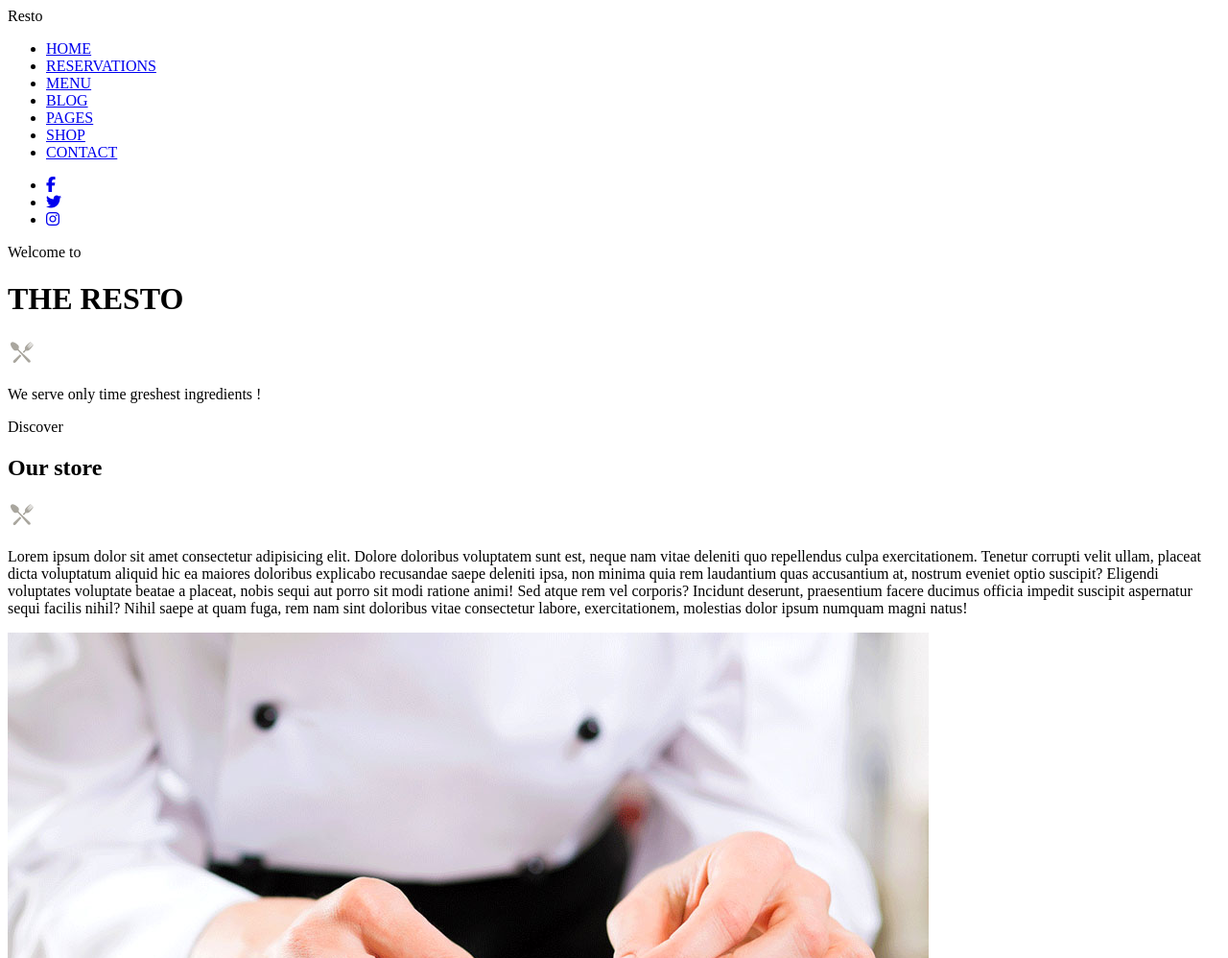
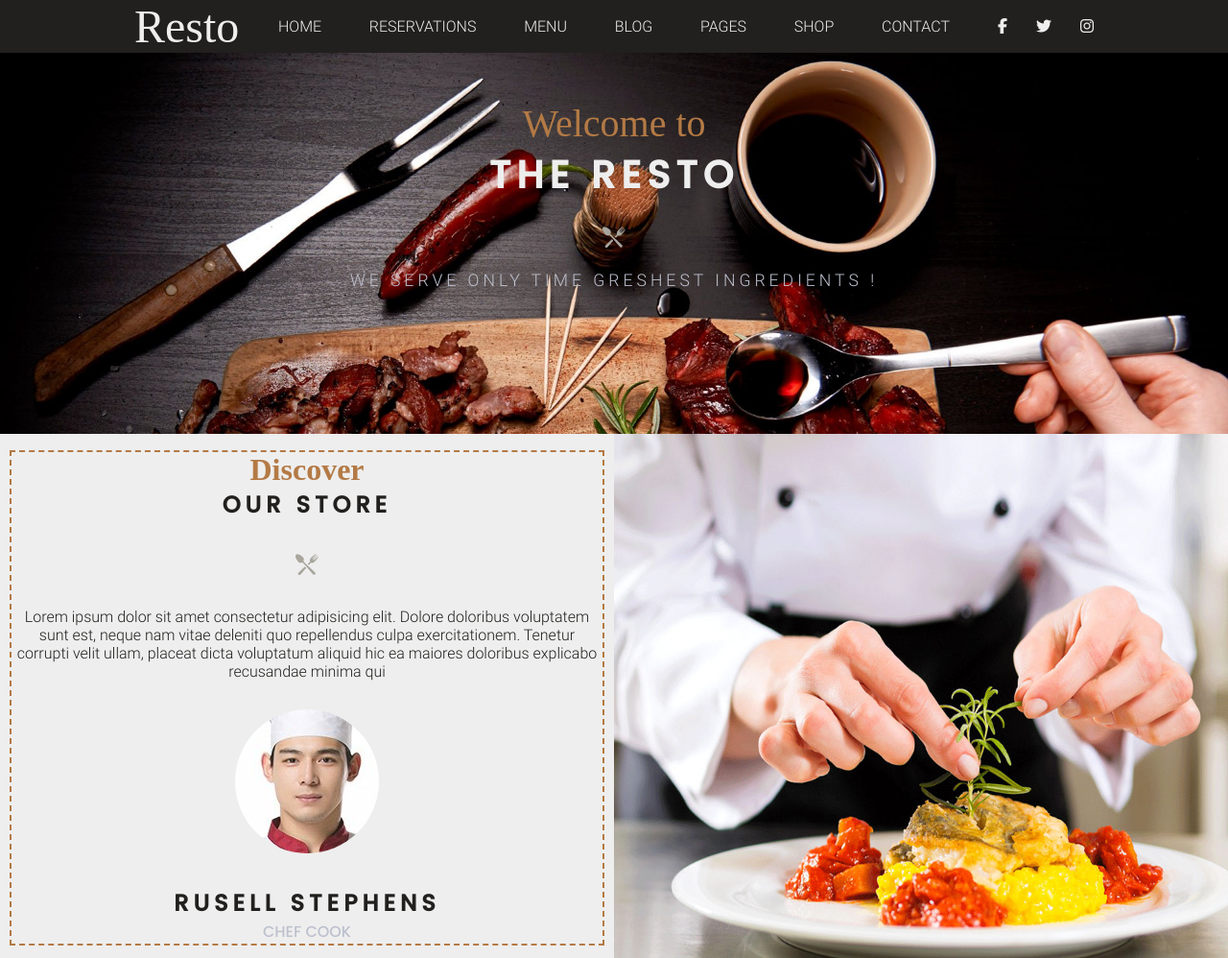
Before and after one commit to Arnaud-GAFFAN/Resto, a plain HTML site: page index.html in a window 1280 px wide. Shown: the top 998 px of the page at 96% size. Drawn offline with Linux system fonts and the light colour scheme; a web font is replaced by a local one.

Commit message:
Fin de la partie en-tête

```diff
--- a/assets/css/_settings.scss
+++ b/assets/css/_settings.scss
@@ -1,4 +1,26 @@
 @font-face {
-    font-family: Allura;
-    src: url();
+  font-family: Allura;
+  src: url(../fonts/Allura/Allura-Regular.ttf);
 }
+@font-face {
+  font-family: Poppins;
+  src: url(../fonts/Poppins/Poppins-Medium.ttf);
+}
+@font-face {
+  font-family: Roboto;
+  src: url(../fonts/Roboto/Roboto-Light.ttf);
+}
+$white1: rgb(238, 238, 238);
+$white2: rgb(189, 193, 206);
+$color3: rgb(180, 122, 69);
+$black: rgb(33, 32, 30);
+
+@mixin flexbox {
+  display: flex;
+  align-items: center;
+}
+@mixin title {
+  color: $white1;
+  text-transform: uppercase;
+  font-family: Poppins;
+}
--- a/assets/css/layout/_header.scss
+++ b/assets/css/layout/_header.scss
@@ -0,0 +1,122 @@
+header {
+
+  nav {
+    max-width: 1000px;
+    margin: auto;
+    @include flexbox;
+    justify-content: space-between;
+    .brand {
+      font-family: Allura;
+      font-size: 3rem;
+      color: $white1;
+      width: 10%;
+    }
+    .nav-options {
+      @include flexbox;
+      justify-content: space-between;
+      width: 70%;
+      a {
+        text-decoration: none;
+        color: $white1;
+        cursor: pointer;
+      }
+    }
+    .social {
+      @include flexbox;
+      justify-content: space-between;
+      width: 10%;
+      i {
+        color: $white1;
+        transition: 0.2s ease-in;
+        cursor: pointer;
+        &:hover {
+          transform: scale(1.3);
+        }
+      }
+    }
+  }
+  .txt-container {
+    @include flexbox;
+    flex-direction: column;
+   padding-top: 50px;
+   padding-bottom: 150px;
+    p:first-child {
+      font-family: Allura;
+      font-size: 2.5rem;
+      color: $color3;
+    }
+    h1 {
+      font-family: Poppins;
+      letter-spacing: 6px;
+      font-size: 2.5rem;
+    }
+    img {
+      margin: 20px 0;
+      & + p {
+        color: $white2;
+        text-transform: uppercase;
+        font-size: 1.1rem;
+        letter-spacing: 4px;
+      }
+    }
+  }
+  .header-end {
+    background: $white1;
+    @include flexbox;
+    height: 550px;
+    .left-part-container {
+        width: 50%;
+      padding: 10px;
+      .left-part {
+        @include flexbox;
+        flex-direction: column;
+        border: 2px dashed $color3;
+        p:first-child {
+          color: $color3;
+          font-family: Allura;
+          font-size: 2rem;
+          font-weight: bold;
+        }
+        h2 {
+          @include title;
+          letter-spacing: 5px;
+          color: $black;
+        }
+        img {
+          margin: 30px 0;
+          & + p {
+            text-align: center;
+            color: $black;
+          }
+        }
+      }
+      .chef{
+        @include flexbox;
+        flex-direction: column;
+        justify-content: center;
+        img{
+            border-radius: 50%;
+        }
+        .description{
+            @include flexbox;
+            flex-direction: column;
+            justify-content: center;
+            p{
+                color: $white2;
+                text-transform: uppercase;
+                font-family: Poppins;
+            }
+        }
+      }
+    }
+    .right-part{
+
+       width: 50%;
+       height: 100%;
+       img{
+        width: 100%;
+        height:100%;
+       }
+    }
+  }
+}
--- a/assets/css/style.scss
+++ b/assets/css/style.scss
@@ -0,0 +1,18 @@
+@import "./settings";
+
+* {
+  margin: 0;
+  padding: 0;
+  box-sizing: border-box;
+  list-style: none;
+}
+
+body {
+  font-family: Roboto;
+  background: $black;
+  min-height: 100vh;
+  color: $white1
+}
+
+
+@import "./layout/header";
--- a/index.html
+++ b/index.html
@@ -42,7 +42,7 @@
         </ul>
       </nav>
 
-      <div class="txt-container">
+      <div class="txt-container" style="background: url(assets/img/bg-slider-06.jpg)center/cover;">
         <p>Welcome to</p>
         <h1>THE RESTO</h1>
         <img src="assets/img/ic-plate.png" alt="Image" />
@@ -50,6 +50,7 @@
       </div>
 
       <div class="header-end">
+        <div class="left-part-container">
           <div class="left-part">
             <p>Discover</p>
             <h2>Our store</h2>
@@ -58,16 +59,17 @@
               Lorem ipsum dolor sit amet consectetur adipisicing elit. Dolore
               doloribus voluptatem sunt est, neque nam vitae deleniti quo
               repellendus culpa exercitationem. Tenetur corrupti velit ullam,
-            placeat dicta voluptatum aliquid hic ea maiores doloribus explicabo
-            recusandae saepe deleniti ipsa, non minima quia rem laudantium quas
-            accusantium at, nostrum eveniet optio suscipit? Eligendi voluptates
-            voluptate beatae a placeat, nobis sequi aut porro sit modi ratione
-            animi! Sed atque rem vel corporis? Incidunt deserunt, praesentium
-            facere ducimus officia impedit suscipit aspernatur sequi facilis
-            nihil? Nihil saepe at quam fuga, rem nam sint doloribus vitae
-            consectetur labore, exercitationem, molestias dolor ipsum numquam
-            magni natus!
+              placeat dicta voluptatum aliquid hic ea maiores doloribus
+              explicabo recusandae minima qui
             </p>
+            <div class="chef">
+              <div><img src="./assets/img/avatar-01.jpg" alt="Le chef" /></div>
+              <div class="description">
+                <h2>Rusell Stephens</h2>
+                <p>chef cook</p>
+              </div>
+            </div>
+          </div>
         </div>
         <div class="right-part">
           <img src="assets/img/store-01.jpg" alt="" />
```
Also changed, not shown: assets/css/style.css, 1 other file. Lines whose indentation alone changed are shown as unchanged.
